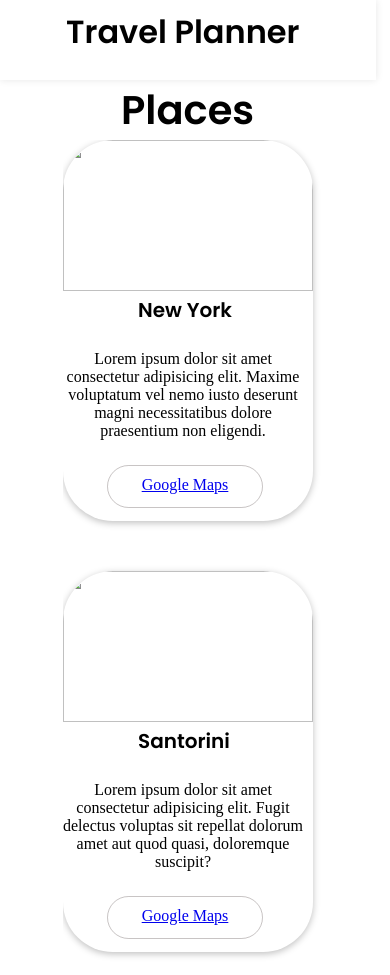
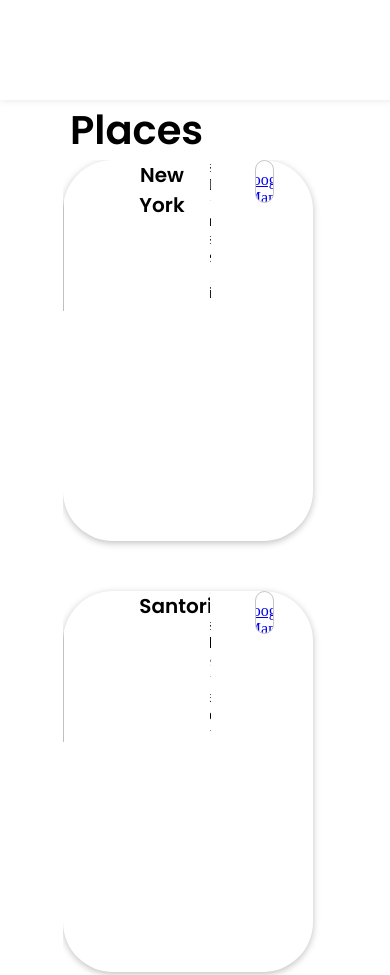
Before and after one commit to deehombs/Travel-Planner, a plain HTML site: page index.html in a window 390 px wide. Shown: the top 975 px of the page. Drawn offline with Linux system fonts and the light colour scheme; files that its build step writes are made by us from their sources.

Commit message:
first attempt media queries

```diff
--- a/index.html
+++ b/index.html
@@ -22,7 +22,7 @@
       rel="stylesheet"
     />
   </head>
-  <body>
+  <body class="body">
     <!-- Header start-->
     <header class="travel-planner">
       <h1 class="logo">Travel Planner</h1>
--- a/responsive.css
+++ b/responsive.css
@@ -1,11 +1,209 @@
-/*@media (max-width: 1220px) {
-  section.card--container {
-    flex-wrap: wrap;
-  }
+@media screen and (max-width: 2400px) {
+.travel-planner {
+width: 1000px;
+height: 100px;
+background-color: white;
+box-shadow: 0px 0px 7.46px 0px rgba(0,0,0,0.1);
+display: flex;
+justify-content: flex-end;
 }
 
-@media (max-width: 768px) {
-  header #logo {
+.logo {
+font-family: poppins, sans-serif;
+font-weight: 600;
+font-size: 32px;
+width:1920px;
+text-align: right;
+padding: 8px 30px 8px 1590px;
+position:relative;
+}
+
+.places {
+display:flex;
+border: none;
+width: 134px;
+height:60px;
+margin: 0px 1637px 0px 70px;
+}
+.places-header {
+font-family: poppins, sans-serif;
+font-size:40px ;
+font-weight:600 ;
+line-height: 60px;
+color: black;
+text-align: centre;
+display: flex;
+justify-content: flex-start;
+align-items: center;
+}
+.container {
+width: 1920px;
+height: 1080px;
+display: inline-block;
+margin: 0px 63px 0px 63px;
+  }
+
+.img {
+width: 250px;
+height: 151px;
+border-radius: 50px 50px 0px 0px;
+}
+.subtitle {
+font-family: poppins, sans-serif;
+font-size: 20px;
+font-weight:600;
+left:63px;
+top: 376.66px;
+width: 250px;
+padding: 0px 70px 0px 75px;
+display: flex;
+align-items: centre;
+justify-content: centre;
+text-align: center;
+}
+
+.card {
+max-width: 390px;
+max-height: 620px;
+box-shadow: 0px 1.98px 7.46px  rgba(0,0,0,0.25);
+border-radius: 50px 50px 50px 50px;
+margin-bottom: 50px;
+display: flex;
+flex-direction: row;
+}
+
+.text{
+text-align: center;
+height: 140px;
+width: 240px;
+top: 408px;
+display: flex;
+justify-content: center;
+align-items: center;
+
+}
+.link{
+box-sizing:border-box;
+border: 1px solid rgba(36, 23, 23, 0.25);
+border-radius: 30px;
+width: 156px;
+height: 43px;
+padding: 10px 8px 10px 8px;
+margin: 0px 39px 12px 44px;
+display: flex;
+justify-content: center;
+text-align: center;
+}
+}
+
+
+
+
+
+
+
+
+
+
+
+
+
+/*@media (max-width: 768px) { .travel-planner {
+  width: 376px;
+  height: 80px;
+  background-color: white;
+  box-shadow: 0px 0px 7.46px 0px rgba(0,0,0,0.1)
+
+}
+.logo {
+  font-family: poppins, sans-serif;
+  font-weight: 600;
+  font-size: 32px;
+  width:376px;
+  text-align: center;
+  padding: 8px 65.6px 8px 66px;
+  display: flex;
+  align-items: center;
+
+
+}
+.places {
+  display:flex;
+  border: none;
+  width: 134px;
+  height:60px;
+  margin: 0px 121px 0px 121px;
+}
+.places-header {
+  font-family: poppins, sans-serif;
+  font-size:40px ;
+  font-weight:600 ;
+  line-height: 60px;
+  color: black;
+  text-align: center;
+  display: flex;
+  justify-content: center;
+  align-items: center;
+}
+.container {
+  display: flex;
+  flex-direction: column;
+  justify-content: space-between;
+  margin: 0px 63px 0px 63px;
+}
+ .img {
+  width: 250px;
+  height: 151px;
+  border-radius: 50px 50px 0px 0px;
+ }
+ .subtitle {
+  font-family: poppins, sans-serif;
+  font-size: 20px;
+  font-weight:600;
+  left:63px;
+  top: 376.66px;
+  width: 250px;
+  padding: 0px 70px 0px 75px;
+  display: flex;
+  align-items: centre;
+  justify-content: centre;
+  text-align: center;
+ }
+
+ .card {
+  width: 250px;
+  height: 381px;
+  box-shadow: 0px 1.98px 7.46px  rgba(0,0,0,0.25);
+  border-radius: 50px 50px 50px 50px;
+  margin-bottom: 50px;
+ }
+
+ .text{
+  text-align: center;
+  height: 140px;
+  width: 240px;
+  top: 408px;
+  display: flex;
+  justify-content: center;
+  align-items: center;
+
+ }
+ .link{
+ box-sizing:border-box;
+ border: 1px solid rgba(36, 23, 23, 0.25);
+ border-radius: 30px;
+ width: 156px;
+ height: 43px;
+ padding: 10px 8px 10px 8px;
+ margin: 0px 39px 12px 44px;
+ display: flex;
+ justify-content: center;
+ text-align: center;
+ }
+}
+
+
+ /* header #logo {
     margin: 0 auto;
   }
 
@@ -16,10 +214,105 @@
   article.card {
     width: 350px;
   }
+}*/
+
+/*@media (max-width: 480px) {.body {
+  margin:auto;
+  }
+  .travel-planner {
+  width: 376px;
+  height: 80px;
+  background-color: white;
+  box-shadow: 0px 0px 7.46px 0px rgba(0,0,0,0.1)
+
 }
+.logo {
+  font-family: poppins, sans-serif;
+  font-weight: 600;
+  font-size: 32px;
+  width:376px;
+  text-align: center;
+  padding: 8px 65.6px 8px 66px;
+  display: flex;
+  align-items: center;
 
-@media (max-width: 480px) {
-  section.card--container {
+
+}
+.places {
+  display:flex;
+  border: none;
+  width: 134px;
+  height:60px;
+  margin: 0px 121px 0px 121px;
+}
+.places-header {
+  font-family: poppins, sans-serif;
+  font-size:40px ;
+  font-weight:600 ;
+  line-height: 60px;
+  color: black;
+  text-align: center;
+  display: flex;
+  justify-content: center;
+  align-items: center;
+}
+.container {
+  display: flex;
+  flex-direction: column;
+  justify-content: space-between;
+  margin: 0px 63px 0px 63px;
+}
+ .img {
+  width: 250px;
+  height: 151px;
+  border-radius: 50px 50px 0px 0px;
+ }
+ .subtitle {
+  font-family: poppins, sans-serif;
+  font-size: 20px;
+  font-weight:600;
+  left:63px;
+  top: 376.66px;
+  width: 250px;
+  padding: 0px 70px 0px 75px;
+  display: flex;
+  align-items: centre;
+  justify-content: centre;
+  text-align: center;
+ }
+
+ .card {
+  width: 250px;
+  height: 381px;
+  box-shadow: 0px 1.98px 7.46px  rgba(0,0,0,0.25);
+  border-radius: 50px 50px 50px 50px;
+  margin-bottom: 50px;
+ }
+
+ .text{
+  text-align: center;
+  height: 140px;
+  width: 240px;
+  top: 408px;
+  display: flex;
+  justify-content: center;
+  align-items: center;
+
+ }
+ .link{
+ box-sizing:border-box;
+ border: 1px solid rgba(36, 23, 23, 0.25);
+ border-radius: 30px;
+ width: 156px;
+ height: 43px;
+ padding: 10px 8px 10px 8px;
+ margin: 0px 39px 12px 44px;
+ display: flex;
+ justify-content: center;
+ text-align: center;
+ }
+}
+  /*section.card--container {
     padding: 0 1vw
   }
 
@@ -28,7 +321,7 @@
   }
 }
 */
-/*
+/*my flop idea
 @media screen and (min-width: 1950px ) {
   .travel-planner {
     display: flex;
--- a/style.css
+++ b/style.css
@@ -9,8 +9,8 @@
 }
 /* Header style start*/
 .travel-planner {
-  width: 376px;
-  height: 80px;
+  min-width: 376px;
+  min-height: 80px;
   background-color: white;
   box-shadow: 0px 0px 7.46px 0px rgba(0,0,0,0.1)
 
@@ -99,7 +99,4 @@
  display: flex;
  justify-content: center;
  text-align: center;
-
-
-
  }
```
